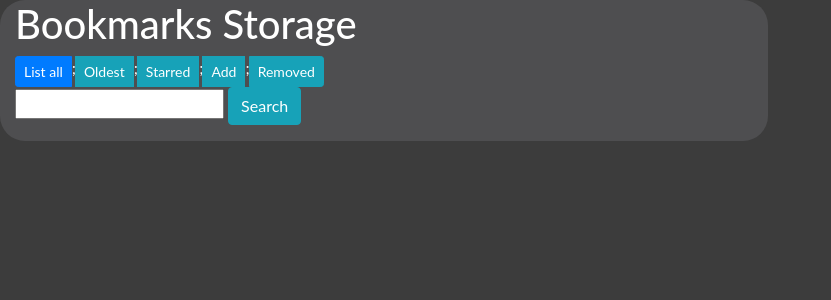
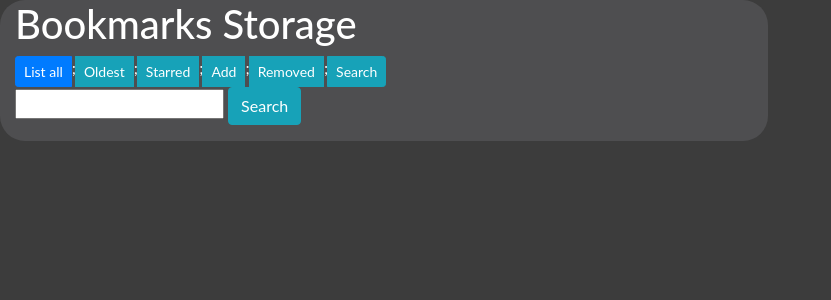
Before and after one commit to caiorss/bookmark-storage-webapp, a Django app: page / in a window 1280 px wide. Shown: the top 300 px of the page, without its empty margins (0-831 px from the left). Run offline with Django 3.2, Linux system fonts and the light colour scheme; data that the repository does not hold is empty; some libraries are stand-ins or nearby versions.

```diff
--- a/bookmarks/templates/bookmark_form.html
+++ b/bookmarks/templates/bookmark_form.html
@@ -3,7 +3,7 @@
 {% block content %}
 
 <div class="container">
-        <h1> Edit/Create Book Entry </h1>
+        <h1> Edit/Create Bookmark Entry </h1>
 
         <!-- <h2><a href="{% url 'bookmarks:bookmark_list' %}">Web Site Bookmark</a>: Edit</h2> -->
 
--- a/bookmarks/templates/bookmark_list.html
+++ b/bookmarks/templates/bookmark_list.html
@@ -22,6 +22,9 @@
 
       ; <a class="btn btn-info" href="/?view=removed"
       title="List removed items">Removed</a>
+
+      ; <a class="btn btn-info" href="/savedsearch_list"
+      title="Saved search">Search</a>
 </div>
 
 <div class="">
```
